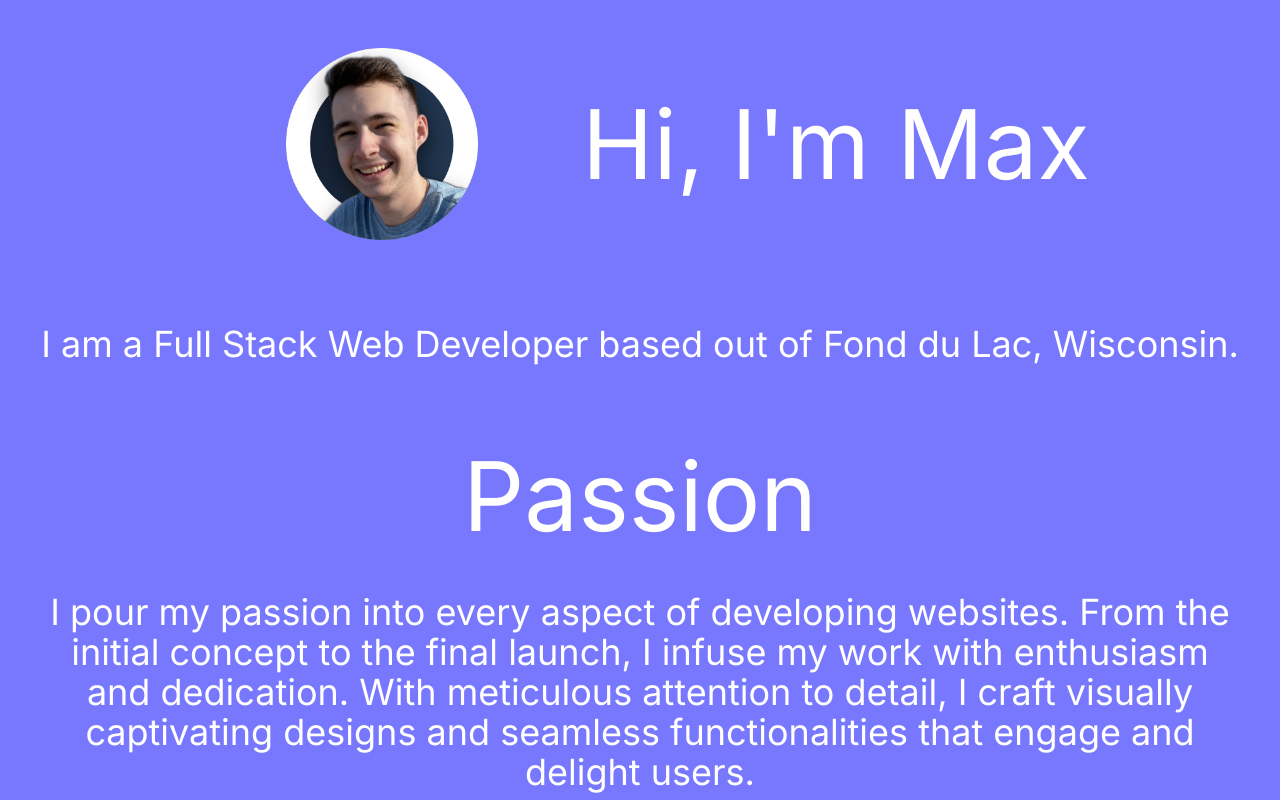
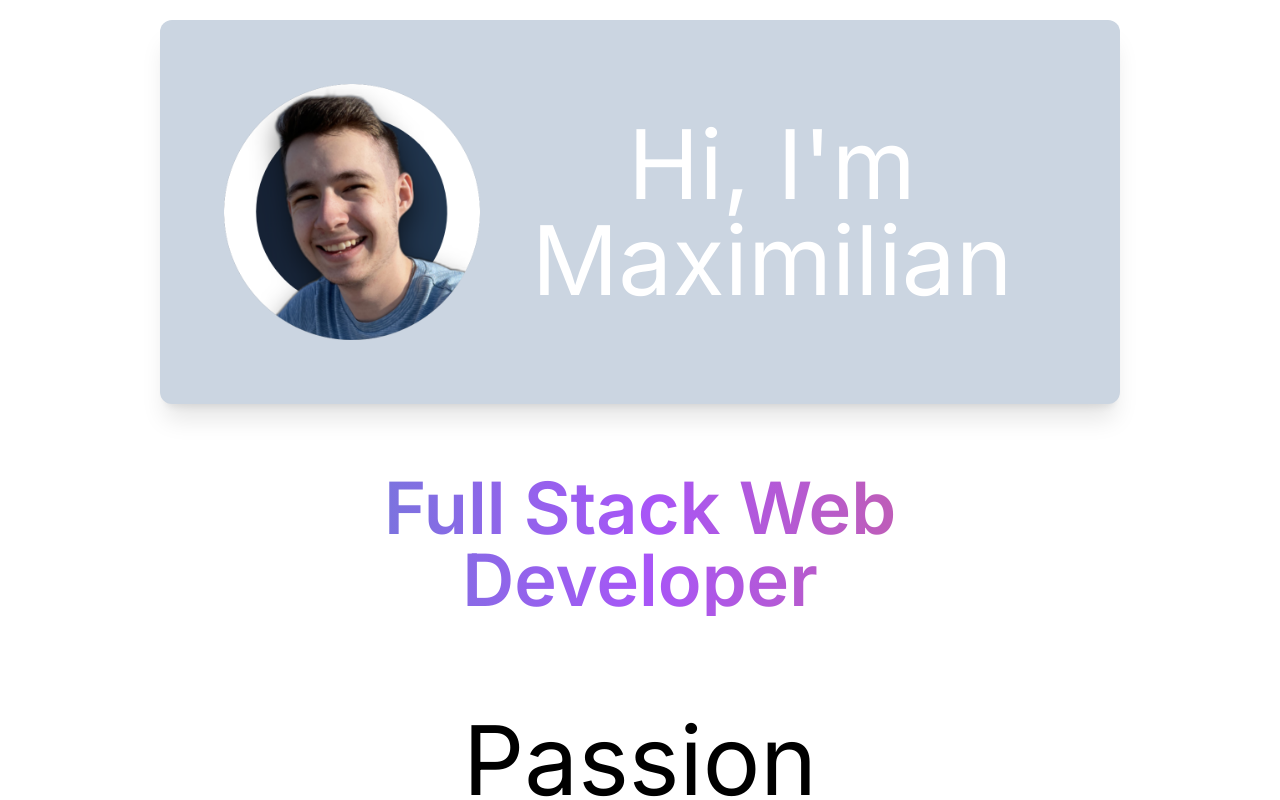
Before and after one commit to MaxHolzmann/portfolio, a Next.js app: page / in a window 1280 px wide. Shown: the top 800 px of the page. Built offline with nearby package versions, Linux system fonts and the light colour scheme.

Commit message:
begins rethinking my portfolio design

```diff
--- a/app/globals.css
+++ b/app/globals.css
@@ -3,20 +3,9 @@
 @tailwind utilities;
 
 :root {
-  --foreground-rgb: 0, 0, 0;
-  --background-start-rgb: rgb(165 243 252);
-  --background-end-rgb: rgb(165 243 252);
 }
 
 
 body {
-  color: rgb(var(--foreground-rgb));
-  background: linear-gradient(
-      to bottom,
-      transparent,
-      rgb(var(--background-end-rgb))
-    )
-    rgb(var(--background-start-rgb));
-  min-height: 400vh;
-  color: white;
+  background-color: #fff;
 }
--- a/app/page.js
+++ b/app/page.js
@@ -25,31 +25,15 @@ export default function Home() {
     };
   }, []);
 
-  useEffect(() => {
-    const maxScrollHeight = 3500; // Adjust this value as needed
-    const minBlueValue = 120; // Adjust this value as needed
-
-    const calculateBlueValue = () => {
-      const percentScrolled = scrollPosition / maxScrollHeight;
-      const blueValue = Math.round(
-        percentScrolled * (255 - minBlueValue) + minBlueValue
-      );
-      return blueValue;
-    };
-
-    const blueValue = calculateBlueValue();
-    const backgroundColor = `rgb(${blueValue}, ${blueValue}, 255)`;
-    document.body.style.backgroundColor = backgroundColor;
-  }, [scrollPosition]);
-
 
   const allText = {
-   "headerText": "Hi, I'm Max",
-   "headerDescription": "I am a Full Stack Web Developer based out of Fond du Lac, Wisconsin.",
+   "headerText": "Hi, I'm Maximilian",
+   "headerName": "Maximilian",
+   "headerDescription": "Full Stack Web Developer",
    "sectionOneHeader": "Passion",
    "sectionOneText": "I pour my passion into every aspect of developing websites. From the initial concept to the final launch, I infuse my work with enthusiasm and dedication. With meticulous attention to detail, I craft visually captivating designs and seamless functionalities that engage and delight users.",
-   "sectionTwoHeader": "Purpose",
-   "sectionTwoText": "As a purpose-driven web developer, I am fueled by a deep commitment to building websites that serve a meaningful mission. Every line of code I write is guided by a clear purpose and a desire to make a positive impact.  I invest time in understanding the needs of my clients or users, ensuring that the websites I create are tailored to their goals and aspirations.",
+   "sectionTwoHeader": "Experience",
+   "sectionTwoText": "Write about my experience here",
    "sectionThreeHeader": "Projects",
    "sectionThreeText": "Showcasing projects",
   }
@@ -64,28 +48,28 @@ Potentially change opacity of scroll and change background
 
 
   return (
-    <>
-      <main>
-        <div className='flex items-center justify-center gap-2 p-12 xsm: flex-col sm:flex-col lg:flex-row'>
+    <div>
+      <main className="flex flex-col items-center">
+        <div data-aos='fade-down' className='w-3/4 flex items-center justify-center gap-2 p-16 my-5 rounded-xl shadow-xl xsm: bg-slate-300 flex-col sm:flex-col lg:flex-row'>
           <img
             data-aos='fade-right'
-            className='h-48 w-96 object-scale-down'
+            className='h-64'
             src='/profile-pic.png'
           ></img>
 
-          <h1 data-aos='fade-left' className='text-8xl text-center'>
+          <h1 data-aos='fade-left' className='lg:text-8xl text-center text-6xl sm:mt-10 lg:mt-0 text-white'>
            {allText.headerText}
           </h1>
         </div>
 
-        <div className='flex flex-col items-center justify-center gap-2 p-4'>
-          <h2 data-aos='fade-up' className='p-5 text-4xl text-center'>
-            {allText.headerDescription}
-          </h2>
+        <div className='flex flex-col items-center justify-center gap-2 p-10 mx-40  my-2'
+        data-aos='fade-up'>
+          <h2 class="animate-text text-center bg-gradient-to-r from-teal-500 via-purple-500 to-orange-500 bg-clip-text text-transparent text-7xl font-semibold">{allText.headerDescription}</h2>
+
         </div>
       </main>
 
-      <div className='flex flex-col items-center justify-center gap-2 p-12'>
+      <div className='bg-white flex flex-col items-center justify-center gap-2 p-12'>
         <h1
           data-aos='fade-up'
           data-aos-anchor-placement='top-center'
@@ -125,6 +109,6 @@ Potentially change opacity of scroll and change background
           </h2>
 
       </div>
-    </>
+    </div>
   );
 }
--- a/tailwind.config.js
+++ b/tailwind.config.js
@@ -12,6 +12,21 @@ module.exports = {
         "gradient-conic":
           "conic-gradient(from 180deg at 50% 50%, var(--tw-gradient-stops))",
       },
+      animation: {
+        text: 'text 5s ease infinite',
+      },
+      keyframes: {
+        text: {
+          '0%, 100%': {
+            'background-size': '200% 200%',
+            'background-position': 'left center',
+          },
+          '50%': {
+            'background-size': '200% 200%',
+            'background-position': 'right center',
+          },
+        },
+      },
     },
   },
   plugins: [],
```
